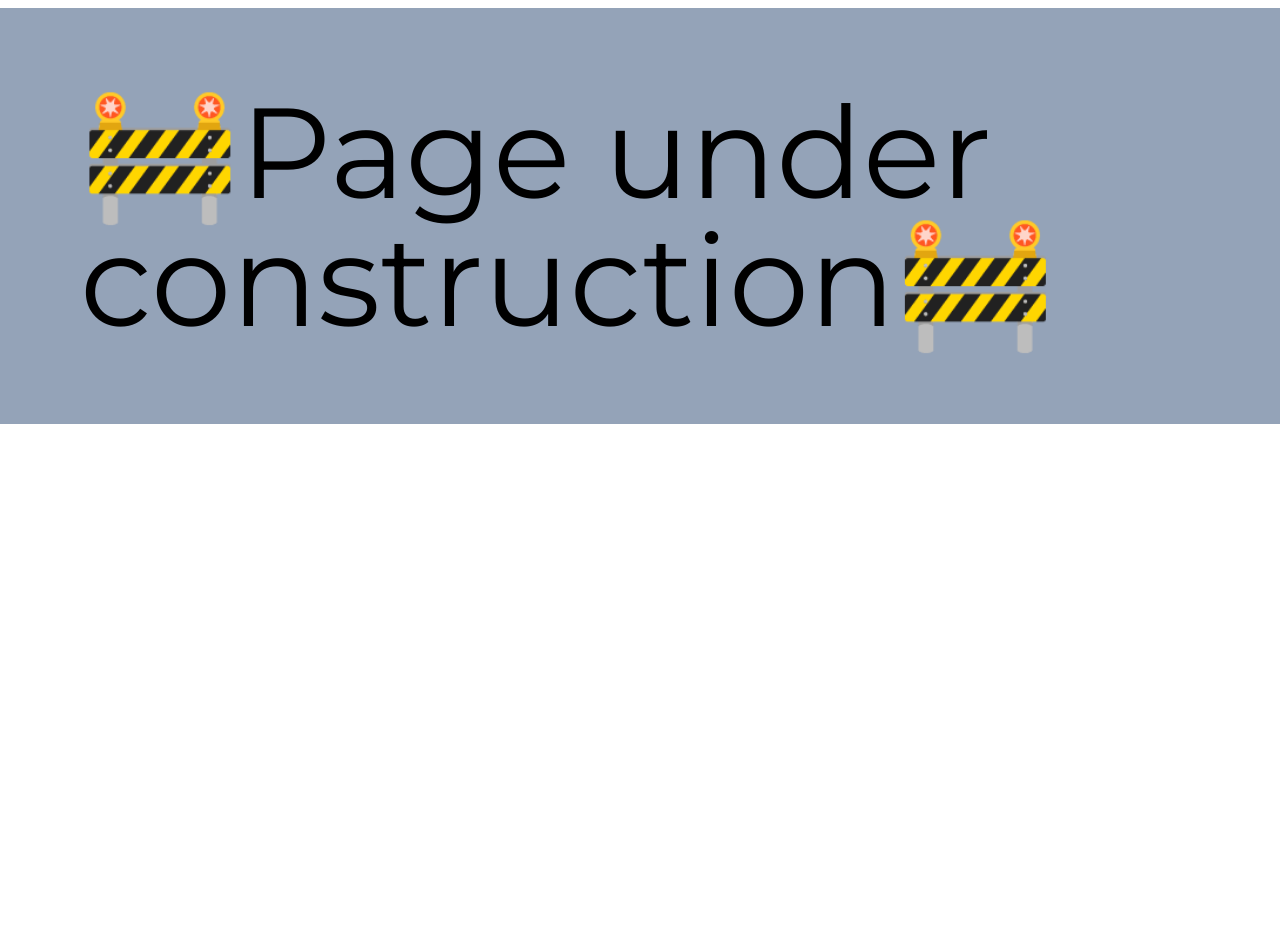
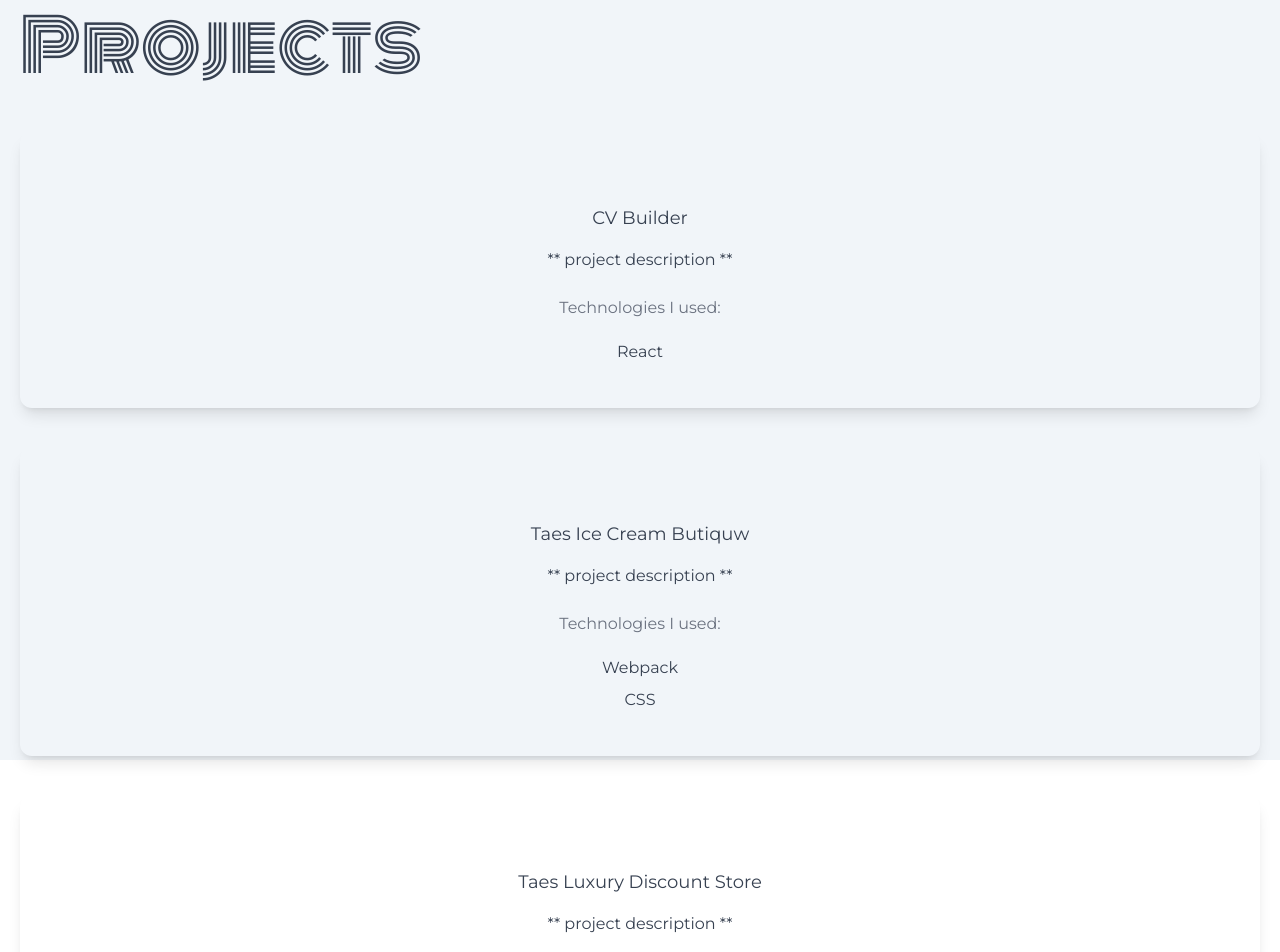
Before and after one commit to taepal467/cp_portfolio, a Next.js app: page /components/Projects in a window 1280 px wide. Shown: the part 40-992 px from the top of the page. Before the commit the page ends 800 px from the top, so only its background shows below. Built offline with nearby package versions, Linux system fonts and the light colour scheme.

Commit message:
Working on creating the cards to display my projects

```diff
--- a/pages/components/Projects.js
+++ b/pages/components/Projects.js
@@ -4,27 +4,60 @@ export default function Projects() {
 
     return(
         <div >
-            <main className=' p-20 bg-slate-400  dark:bg-slate-100'>
-                    <h1 className="text-9xl">🚧Page under construction🚧</h1>
-                    {/* <section className='card--container'>
-                        <div>
-                            <h1>1st Card go here</h1>
+           <motion.main
+          className='bg-slate-100  text-gray-700 absolute top-0 left-0 w-full h-full p-5 font-sans dark:bg-slate-900 dark:text-slate-500'
+          initial={{ opacity:0 }}
+          animate={{ opacity: 1}}
+          transition={{ duration: 0.75, ease: "easeOut"}}
+          exit={{ opacity: 1 }}
+        >
+            <motion.h1
+                className=' text-7xl  pb-10 font-monoton'
+                animate={{ y: 30 }}
+                transition={{ ease: "easeOut", duration: 2 }}>
+                Projects
+              </motion.h1>
+                    <section>
+                        <div className="text-center shadow-lg p-10 rounded-xl my-10">
+                            <h3 className="text-lg font-medium pt-8 pb-2">CV Builder</h3>
+                            <p className="py-2">** project description **</p>
+                            <h4 className="py-4 text-gray-500">Technologies I used:</h4>
+                            <p className="py-1 text-gray-700">React</p>
                         </div>
-                        <div>
-                            <h1>2nd Card go here</h1>
+
+                        <div className="text-center shadow-lg p-10 rounded-xl my-10">
+                            <h3 className="text-lg font-medium pt-8 pb-2">Taes Ice Cream Butiquw</h3>
+                            <p className="py-2">** project description **</p>
+                            <h4 className="py-4 text-gray-500">Technologies I used:</h4>
+                            <p className="py-1 text-gray-700">Webpack</p>
+                            <p className="py-1 text-gray-700">CSS</p>
                         </div>
-                        <div>
-                            <h1>3rd Card go here</h1>
+
+                        <div className="text-center shadow-lg p-10 rounded-xl my-10">
+                            <h3 className="text-lg font-medium pt-8 pb-2">Taes Luxury Discount Store</h3>
+                            <p className="py-2">** project description **</p>
+                            <h4 className="py-4 text-gray-500">Technologies I used:</h4>
+                            <p className="py-1 text-gray-700">React</p>
                         </div>
-                        <div>
-                            <h1>4th Card go here</h1>
+
+                        <div className="text-center shadow-lg p-10 rounded-xl my-10">
+                            <h3 className="text-lg font-medium pt-8 pb-2">CV Builder</h3>
+                            <p className="py-2">** project description **</p>
+                            <h4 className="py-4 text-gray-500">Technologies I used:</h4>
+                            <p className="py-1 text-gray-700">React</p>
                         </div>
-                        <div>
-                            <h1>5th Card go here</h1>
+
+                        <div className="text-center shadow-lg p-10 rounded-xl my-10">
+                            <h3 className="text-lg font-medium pt-8 pb-2">The Weather App</h3>
+                            <p className="py-2">** project description **</p>
+                            <h4 className="py-4 text-gray-500">Technologies I used:</h4>
+                            <p className="py-1 text-gray-700">openWeather API</p>
+                            <p className="py-1 text-gray-700">JavaScript</p>
                         </div>
-                    </section> */}
 
-            </main>
+                    </section>
+
+            </motion.main>
         </div>
     );
 }
```
